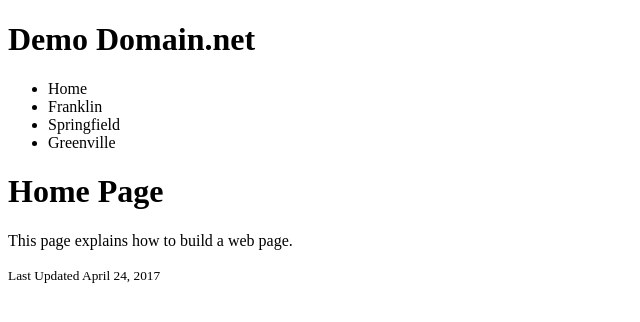
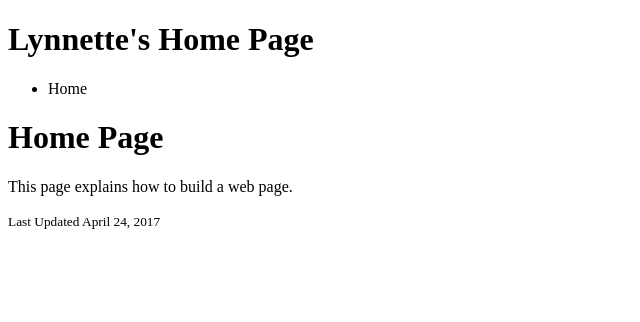
Before and after one commit to lwarnb17/lwarnb17.github.io, a plain HTML site: page index.html in a window 1280 px wide. Shown: the whole page, without its empty margins (0-640 px from the left). Drawn offline with Linux system fonts and the light colour scheme.

Commit message:
Changes made to Home Page

```diff
--- a/index.html
+++ b/index.html
@@ -13,14 +13,13 @@
 </head>
 <body>
     <header>
-        <h1>Demo Domain.net</h1>
+        <h1>Lynnette's Home Page</h1>
     </header>
     <nav>
         <ul>
             <li>Home</li>
-            <li>Franklin</li>
-            <li>Springfield</li>
-            <li>Greenville</li>
+
+
         </ul>
     </nav>
     <main>
```
